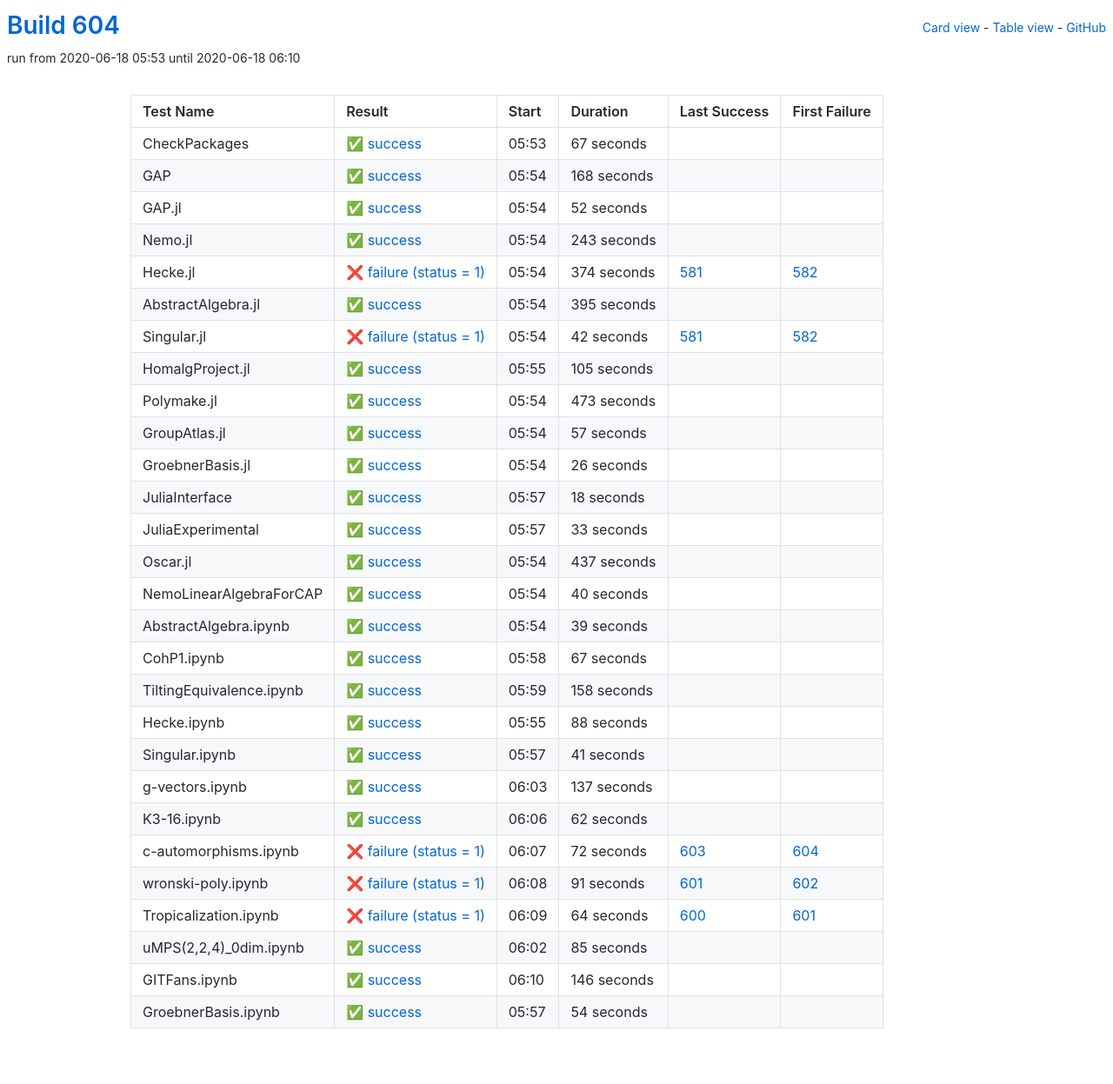
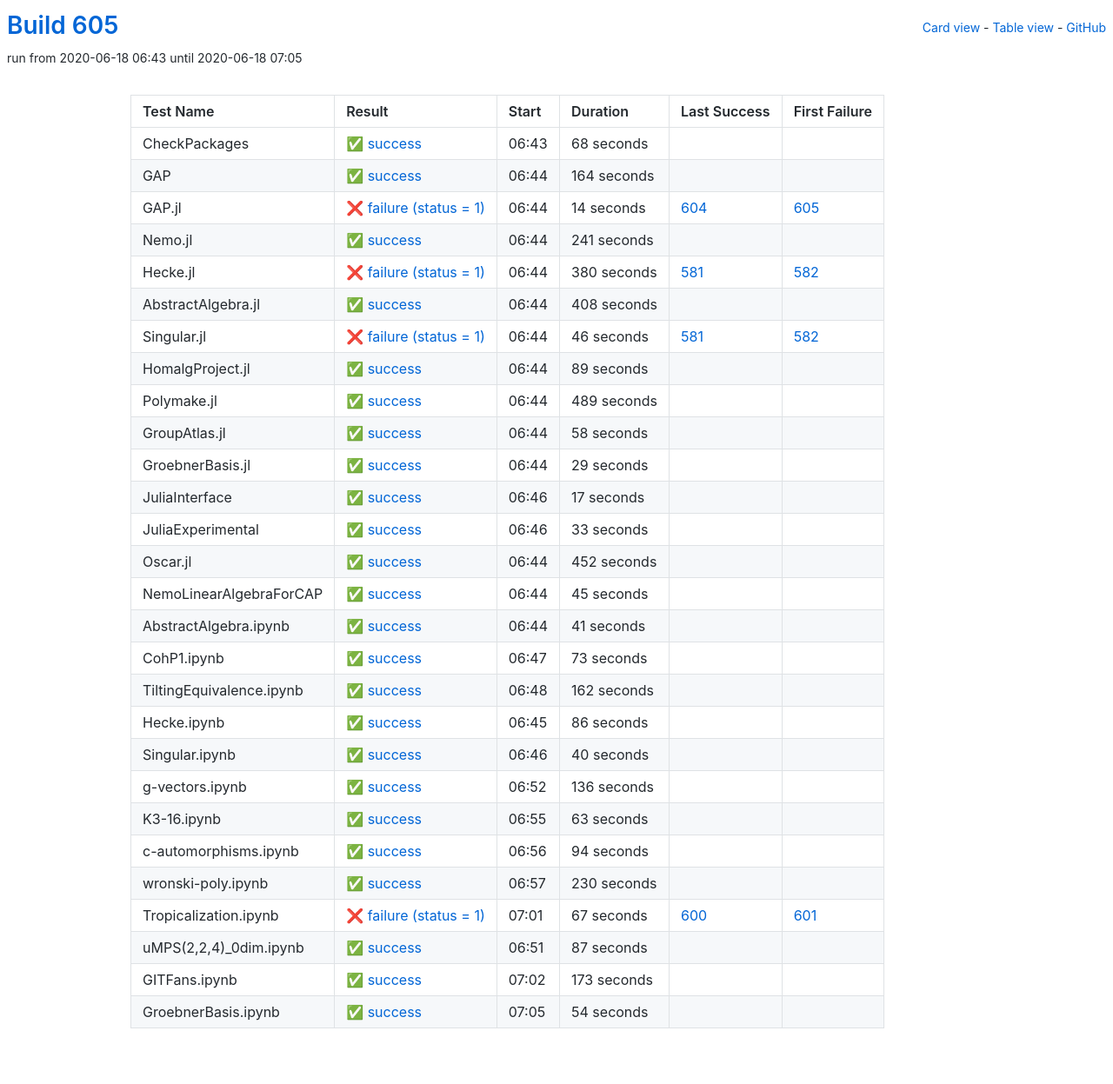
Before and after one commit to oscar-system/oscar-ci-status-1.4, a Jekyll site: the page built from table.html, in a window 1280 px wide. Shown: the whole page at 87% size. Built offline with Jekyll 4.4.1, drawn with Linux system fonts in a browser that asks for light colours.

Commit message:
Build #605

```diff
--- a/_data/ci.yml
+++ b/_data/ci.yml
@@ -1,6 +1,6 @@
 ---
-build: 604
-build_url: https://oscarci.mathematik.uni-kl.de/job/oscar-julia-1.4/604/
+build: 605
+build_url: https://oscarci.mathematik.uni-kl.de/job/oscar-julia-1.4/605/
 job: oscar-julia-1.4
 organization: oscar-system
 repo: oscar-ci-status-1.4
@@ -8,152 +8,152 @@ repourl: https://github.com/oscar-system/oscar-ci-status-1.4
 tests:
 - name: CheckPackages
   id: checkpackages
-  log: https://oscarci.mathematik.uni-kl.de/job/oscar-julia-1.4/604/artifact/logs/build-604/CheckPackages.log
-  start: 2020-06-18 05:53
+  log: https://oscarci.mathematik.uni-kl.de/job/oscar-julia-1.4/605/artifact/logs/build-605/CheckPackages.log
+  start: 2020-06-18 06:43
   success: true
   exitcode: 0
   status: success
-  duration: 67
+  duration: 68
   last_success: false
   last_success_url:
   first_failure: false
   first_failure_url:
 - name: GAP
   id: gap
-  log: https://oscarci.mathematik.uni-kl.de/job/oscar-julia-1.4/604/artifact/logs/build-604/GAP.log
-  start: 2020-06-18 05:54
+  log: https://oscarci.mathematik.uni-kl.de/job/oscar-julia-1.4/605/artifact/logs/build-605/GAP.log
+  start: 2020-06-18 06:44
   success: true
   exitcode: 0
   status: success
-  duration: 168
+  duration: 164
   last_success: false
   last_success_url:
   first_failure: false
   first_failure_url:
 - name: GAP.jl
   id: gap-jl
-  log: https://oscarci.mathematik.uni-kl.de/job/oscar-julia-1.4/604/artifact/logs/build-604/GAP.jl.log
-  start: 2020-06-18 05:54
+  log: https://oscarci.mathematik.uni-kl.de/job/oscar-julia-1.4/605/artifact/logs/build-605/GAP.jl.log
+  start: 2020-06-18 06:44
+  success: false
+  exitcode: 1
+  status: failure
+  duration: 14
+  last_success: 604
+  last_success_url: https://oscarci.mathematik.uni-kl.de/job/oscar-julia-1.4/604/
+  first_failure: 605
+  first_failure_url: https://oscarci.mathematik.uni-kl.de/job/oscar-julia-1.4/605/
+- name: Nemo.jl
+  id: nemo-jl
+  log: https://oscarci.mathematik.uni-kl.de/job/oscar-julia-1.4/605/artifact/logs/build-605/Nemo.jl.log
+  start: 2020-06-18 06:44
   success: true
   exitcode: 0
   status: success
-  duration: 52
-  last_success: false
-  last_success_url:
-  first_failure: false
-  first_failure_url:
-- name: Nemo.jl
-  id: nemo-jl
-  log: https://oscarci.mathematik.uni-kl.de/job/oscar-julia-1.4/604/artifact/logs/build-604/Nemo.jl.log
-  start: 2020-06-18 05:54
-  success: true
-  exitcode: 0
-  status: success
-  duration: 243
+  duration: 241
   last_success: false
   last_success_url:
   first_failure: false
   first_failure_url:
 - name: Hecke.jl
   id: hecke-jl
-  log: https://oscarci.mathematik.uni-kl.de/job/oscar-julia-1.4/604/artifact/logs/build-604/Hecke.jl.log
-  start: 2020-06-18 05:54
+  log: https://oscarci.mathematik.uni-kl.de/job/oscar-julia-1.4/605/artifact/logs/build-605/Hecke.jl.log
+  start: 2020-06-18 06:44
   success: false
   exitcode: 1
   status: failure
-  duration: 374
+  duration: 380
   last_success: 581
   last_success_url: https://oscarci.mathematik.uni-kl.de/job/oscar-julia-1.4/581/
   first_failure: 582
   first_failure_url: https://oscarci.mathematik.uni-kl.de/job/oscar-julia-1.4/582/
 - name: AbstractAlgebra.jl
   id: abstractalgebra-jl
-  log: https://oscarci.mathematik.uni-kl.de/job/oscar-julia-1.4/604/artifact/logs/build-604/AbstractAlgebra.jl.log
-  start: 2020-06-18 05:54
+  log: https://oscarci.mathematik.uni-kl.de/job/oscar-julia-1.4/605/artifact/logs/build-605/AbstractAlgebra.jl.log
+  start: 2020-06-18 06:44
   success: true
   exitcode: 0
   status: success
-  duration: 395
+  duration: 408
   last_success: false
   last_success_url:
   first_failure: false
   first_failure_url:
 - name: Singular.jl
   id: singular-jl
-  log: https://oscarci.mathematik.uni-kl.de/job/oscar-julia-1.4/604/artifact/logs/build-604/Singular.jl.log
-  start: 2020-06-18 05:54
+  log: https://oscarci.mathematik.uni-kl.de/job/oscar-julia-1.4/605/artifact/logs/build-605/Singular.jl.log
+  start: 2020-06-18 06:44
   success: false
   exitcode: 1
   status: failure
-  duration: 42
+  duration: 46
   last_success: 581
   last_success_url: https://oscarci.mathematik.uni-kl.de/job/oscar-julia-1.4/581/
   first_failure: 582
   first_failure_url: https://oscarci.mathematik.uni-kl.de/job/oscar-julia-1.4/582/
 - name: HomalgProject.jl
   id: homalgproject-jl
-  log: https://oscarci.mathematik.uni-kl.de/job/oscar-julia-1.4/604/artifact/logs/build-604/HomalgProject.jl.log
-  start: 2020-06-18 05:55
+  log: https://oscarci.mathematik.uni-kl.de/job/oscar-julia-1.4/605/artifact/logs/build-605/HomalgProject.jl.log
+  start: 2020-06-18 06:44
   success: true
   exitcode: 0
   status: success
-  duration: 105
+  duration: 89
   last_success: false
   last_success_url:
   first_failure: false
   first_failure_url:
 - name: Polymake.jl
   id: polymake-jl
-  log: https://oscarci.mathematik.uni-kl.de/job/oscar-julia-1.4/604/artifact/logs/build-604/Polymake.jl.log
-  start: 2020-06-18 05:54
+  log: https://oscarci.mathematik.uni-kl.de/job/oscar-julia-1.4/605/artifact/logs/build-605/Polymake.jl.log
+  start: 2020-06-18 06:44
   success: true
   exitcode: 0
   status: success
-  duration: 473
+  duration: 489
   last_success: false
   last_success_url:
   first_failure: false
   first_failure_url:
 - name: GroupAtlas.jl
   id: groupatlas-jl
-  log: https://oscarci.mathematik.uni-kl.de/job/oscar-julia-1.4/604/artifact/logs/build-604/GroupAtlas.jl.log
-  start: 2020-06-18 05:54
+  log: https://oscarci.mathematik.uni-kl.de/job/oscar-julia-1.4/605/artifact/logs/build-605/GroupAtlas.jl.log
+  start: 2020-06-18 06:44
   success: true
   exitcode: 0
   status: success
-  duration: 57
+  duration: 58
   last_success: false
   last_success_url:
   first_failure: false
   first_failure_url:
 - name: GroebnerBasis.jl
   id: groebnerbasis-jl
-  log: https://oscarci.mathematik.uni-kl.de/job/oscar-julia-1.4/604/artifact/logs/build-604/GroebnerBasis.jl.log
-  start: 2020-06-18 05:54
+  log: https://oscarci.mathematik.uni-kl.de/job/oscar-julia-1.4/605/artifact/logs/build-605/GroebnerBasis.jl.log
+  start: 2020-06-18 06:44
   success: true
   exitcode: 0
   status: success
-  duration: 26
+  duration: 29
   last_success: false
   last_success_url:
   first_failure: false
   first_failure_url:
 - name: JuliaInterface
   id: juliainterface
-  log: https://oscarci.mathematik.uni-kl.de/job/oscar-julia-1.4/604/artifact/logs/build-604/JuliaInterface.log
-  start: 2020-06-18 05:57
+  log: https://oscarci.mathematik.uni-kl.de/job/oscar-julia-1.4/605/artifact/logs/build-605/JuliaInterface.log
+  start: 2020-06-18 06:46
   success: true
   exitcode: 0
   status: success
-  duration: 18
+  duration: 17
   last_success: false
   last_success_url:
   first_failure: false
   first_failure_url:
 - name: JuliaExperimental
   id: juliaexperimental
-  log: https://oscarci.mathematik.uni-kl.de/job/oscar-julia-1.4/604/artifact/logs/build-604/JuliaExperimental.log
-  start: 2020-06-18 05:57
+  log: https://oscarci.mathematik.uni-kl.de/job/oscar-julia-1.4/605/artifact/logs/build-605/JuliaExperimental.log
+  start: 2020-06-18 06:46
   success: true
   exitcode: 0
   status: success
@@ -164,20 +164,80 @@ tests:
   first_failure_url:
 - name: Oscar.jl
   id: oscar-jl
-  log: https://oscarci.mathematik.uni-kl.de/job/oscar-julia-1.4/604/artifact/logs/build-604/Oscar.jl.log
-  start: 2020-06-18 05:54
+  log: https://oscarci.mathematik.uni-kl.de/job/oscar-julia-1.4/605/artifact/logs/build-605/Oscar.jl.log
+  start: 2020-06-18 06:44
   success: true
   exitcode: 0
   status: success
-  duration: 437
+  duration: 452
   last_success: false
   last_success_url:
   first_failure: false
   first_failure_url:
 - name: NemoLinearAlgebraForCAP
   id: nemolinearalgebraforcap
-  log: https://oscarci.mathematik.uni-kl.de/job/oscar-julia-1.4/604/artifact/logs/build-604/NemoLinearAlgebraForCAP.log
-  start: 2020-06-18 05:54
+  log: https://oscarci.mathematik.uni-kl.de/job/oscar-julia-1.4/605/artifact/logs/build-605/NemoLinearAlgebraForCAP.log
+  start: 2020-06-18 06:44
+  success: true
+  exitcode: 0
+  status: success
+  duration: 45
+  last_success: false
+  last_success_url:
+  first_failure: false
+  first_failure_url:
+- name: AbstractAlgebra.ipynb
+  id: abstractalgebra-ipynb
+  log: https://oscarci.mathematik.uni-kl.de/job/oscar-julia-1.4/605/artifact/logs/build-605/AbstractAlgebra.ipynb.log
+  start: 2020-06-18 06:44
+  success: true
+  exitcode: 0
+  status: success
+  duration: 41
+  last_success: false
+  last_success_url:
+  first_failure: false
+  first_failure_url:
+- name: CohP1.ipynb
+  id: cohp1-ipynb
+  log: https://oscarci.mathematik.uni-kl.de/job/oscar-julia-1.4/605/artifact/logs/build-605/CohP1.ipynb.log
+  start: 2020-06-18 06:47
+  success: true
+  exitcode: 0
+  status: success
+  duration: 73
+  last_success: false
+  last_success_url:
+  first_failure: false
+  first_failure_url:
+- name: TiltingEquivalence.ipynb
+  id: tiltingequivalence-ipynb
+  log: https://oscarci.mathematik.uni-kl.de/job/oscar-julia-1.4/605/artifact/logs/build-605/TiltingEquivalence.ipynb.log
+  start: 2020-06-18 06:48
+  success: true
+  exitcode: 0
+  status: success
+  duration: 162
+  last_success: false
+  last_success_url:
+  first_failure: false
+  first_failure_url:
+- name: Hecke.ipynb
+  id: hecke-ipynb
+  log: https://oscarci.mathematik.uni-kl.de/job/oscar-julia-1.4/605/artifact/logs/build-605/Hecke.ipynb.log
+  start: 2020-06-18 06:45
+  success: true
+  exitcode: 0
+  status: success
+  duration: 86
+  last_success: false
+  last_success_url:
+  first_failure: false
+  first_failure_url:
+- name: Singular.ipynb
+  id: singular-ipynb
+  log: https://oscarci.mathematik.uni-kl.de/job/oscar-julia-1.4/605/artifact/logs/build-605/Singular.ipynb.log
+  start: 2020-06-18 06:46
   success: true
   exitcode: 0
   status: success
@@ -186,154 +246,94 @@ tests:
   last_success_url:
   first_failure: false
   first_failure_url:
-- name: AbstractAlgebra.ipynb
-  id: abstractalgebra-ipynb
-  log: https://oscarci.mathematik.uni-kl.de/job/oscar-julia-1.4/604/artifact/logs/build-604/AbstractAlgebra.ipynb.log
-  start: 2020-06-18 05:54
+- name: g-vectors.ipynb
+  id: g-vectors-ipynb
+  log: https://oscarci.mathematik.uni-kl.de/job/oscar-julia-1.4/605/artifact/logs/build-605/g-vectors.ipynb.log
+  start: 2020-06-18 06:52
   success: true
   exitcode: 0
   status: success
-  duration: 39
-  last_success: false
-  last_success_url:
-  first_failure: false
-  first_failure_url:
-- name: CohP1.ipynb
-  id: cohp1-ipynb
-  log: https://oscarci.mathematik.uni-kl.de/job/oscar-julia-1.4/604/artifact/logs/build-604/CohP1.ipynb.log
-  start: 2020-06-18 05:58
-  success: true
-  exitcode: 0
-  status: success
-  duration: 67
-  last_success: false
-  last_success_url:
-  first_failure: false
-  first_failure_url:
-- name: TiltingEquivalence.ipynb
-  id: tiltingequivalence-ipynb
-  log: https://oscarci.mathematik.uni-kl.de/job/oscar-julia-1.4/604/artifact/logs/build-604/TiltingEquivalence.ipynb.log
-  start: 2020-06-18 05:59
-  success: true
-  exitcode: 0
-  status: success
-  duration: 158
-  last_success: false
-  last_success_url:
-  first_failure: false
-  first_failure_url:
-- name: Hecke.ipynb
-  id: hecke-ipynb
-  log: https://oscarci.mathematik.uni-kl.de/job/oscar-julia-1.4/604/artifact/logs/build-604/Hecke.ipynb.log
-  start: 2020-06-18 05:55
-  success: true
-  exitcode: 0
-  status: success
-  duration: 88
-  last_success: false
-  last_success_url:
-  first_failure: false
-  first_failure_url:
-- name: Singular.ipynb
-  id: singular-ipynb
-  log: https://oscarci.mathematik.uni-kl.de/job/oscar-julia-1.4/604/artifact/logs/build-604/Singular.ipynb.log
-  start: 2020-06-18 05:57
-  success: true
-  exitcode: 0
-  status: success
-  duration: 41
-  last_success: false
-  last_success_url:
-  first_failure: false
-  first_failure_url:
-- name: g-vectors.ipynb
-  id: g-vectors-ipynb
-  log: https://oscarci.mathematik.uni-kl.de/job/oscar-julia-1.4/604/artifact/logs/build-604/g-vectors.ipynb.log
-  start: 2020-06-18 06:03
-  success: true
-  exitcode: 0
-  status: success
-  duration: 137
+  duration: 136
   last_success: false
   last_success_url:
   first_failure: false
   first_failure_url:
 - name: K3-16.ipynb
   id: k3-16-ipynb
-  log: https://oscarci.mathematik.uni-kl.de/job/oscar-julia-1.4/604/artifact/logs/build-604/K3-16.ipynb.log
-  start: 2020-06-18 06:06
+  log: https://oscarci.mathematik.uni-kl.de/job/oscar-julia-1.4/605/artifact/logs/build-605/K3-16.ipynb.log
+  start: 2020-06-18 06:55
   success: true
   exitcode: 0
   status: success
-  duration: 62
+  duration: 63
   last_success: false
   last_success_url:
   first_failure: false
   first_failure_url:
 - name: c-automorphisms.ipynb
   id: c-automorphisms-ipynb
-  log: https://oscarci.mathematik.uni-kl.de/job/oscar-julia-1.4/604/artifact/logs/build-604/c-automorphisms.ipynb.log
-  start: 2020-06-18 06:07
+  log: https://oscarci.mathematik.uni-kl.de/job/oscar-julia-1.4/605/artifact/logs/build-605/c-automorphisms.ipynb.log
+  start: 2020-06-18 06:56
+  success: true
+  exitcode: 0
+  status: success
+  duration: 94
+  last_success: false
+  last_success_url:
+  first_failure: false
+  first_failure_url:
+- name: wronski-poly.ipynb
+  id: wronski-poly-ipynb
+  log: https://oscarci.mathematik.uni-kl.de/job/oscar-julia-1.4/605/artifact/logs/build-605/wronski-poly.ipynb.log
+  start: 2020-06-18 06:57
+  success: true
+  exitcode: 0
+  status: success
+  duration: 230
+  last_success: false
+  last_success_url:
+  first_failure: false
+  first_failure_url:
+- name: Tropicalization.ipynb
+  id: tropicalization-ipynb
+  log: https://oscarci.mathematik.uni-kl.de/job/oscar-julia-1.4/605/artifact/logs/build-605/Tropicalization.ipynb.log
+  start: 2020-06-18 07:01
   success: false
   exitcode: 1
   status: failure
-  duration: 72
-  last_success: 603
-  last_success_url: https://oscarci.mathematik.uni-kl.de/job/oscar-julia-1.4/603/
-  first_failure: 604
-  first_failure_url: https://oscarci.mathematik.uni-kl.de/job/oscar-julia-1.4/604/
-- name: wronski-poly.ipynb
-  id: wronski-poly-ipynb
-  log: https://oscarci.mathematik.uni-kl.de/job/oscar-julia-1.4/604/artifact/logs/build-604/wronski-poly.ipynb.log
-  start: 2020-06-18 06:08
-  success: false
-  exitcode: 1
-  status: failure
-  duration: 91
-  last_success: 601
-  last_success_url: https://oscarci.mathematik.uni-kl.de/job/oscar-julia-1.4/601/
-  first_failure: 602
-  first_failure_url: https://oscarci.mathematik.uni-kl.de/job/oscar-julia-1.4/602/
-- name: Tropicalization.ipynb
-  id: tropicalization-ipynb
-  log: https://oscarci.mathematik.uni-kl.de/job/oscar-julia-1.4/604/artifact/logs/build-604/Tropicalization.ipynb.log
-  start: 2020-06-18 06:09
-  success: false
-  exitcode: 1
-  status: failure
-  duration: 64
+  duration: 67
   last_success: 600
   last_success_url: https://oscarci.mathematik.uni-kl.de/job/oscar-julia-1.4/600/
   first_failure: 601
   first_failure_url: https://oscarci.mathematik.uni-kl.de/job/oscar-julia-1.4/601/
 - name: uMPS(2,2,4)_0dim.ipynb
   id: umps-2-2-4-0dim-ipynb
-  log: https://oscarci.mathematik.uni-kl.de/job/oscar-julia-1.4/604/artifact/logs/build-604/uMPS-2-2-4-_0dim.ipynb.log
-  start: 2020-06-18 06:02
+  log: https://oscarci.mathematik.uni-kl.de/job/oscar-julia-1.4/605/artifact/logs/build-605/uMPS-2-2-4-_0dim.ipynb.log
+  start: 2020-06-18 06:51
   success: true
   exitcode: 0
   status: success
-  duration: 85
+  duration: 87
   last_success: false
   last_success_url:
   first_failure: false
   first_failure_url:
 - name: GITFans.ipynb
   id: gitfans-ipynb
-  log: https://oscarci.mathematik.uni-kl.de/job/oscar-julia-1.4/604/artifact/logs/build-604/GITFans.ipynb.log
-  start: 2020-06-18 06:10
+  log: https://oscarci.mathematik.uni-kl.de/job/oscar-julia-1.4/605/artifact/logs/build-605/GITFans.ipynb.log
+  start: 2020-06-18 07:02
   success: true
   exitcode: 0
   status: success
-  duration: 146
+  duration: 173
   last_success: false
   last_success_url:
   first_failure: false
   first_failure_url:
 - name: GroebnerBasis.ipynb
   id: groebnerbasis-ipynb
-  log: https://oscarci.mathematik.uni-kl.de/job/oscar-julia-1.4/604/artifact/logs/build-604/GroebnerBasis.ipynb.log
-  start: 2020-06-18 05:57
+  log: https://oscarci.mathematik.uni-kl.de/job/oscar-julia-1.4/605/artifact/logs/build-605/GroebnerBasis.ipynb.log
+  start: 2020-06-18 07:05
   success: true
   exitcode: 0
   status: success
```
Also changed, not shown: README.md.
